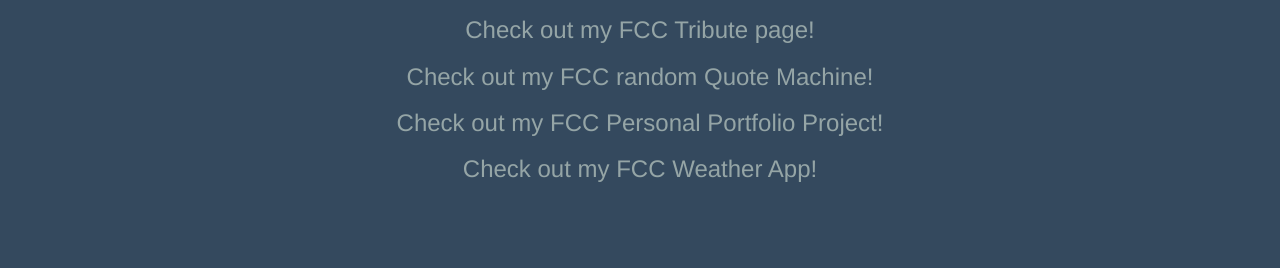
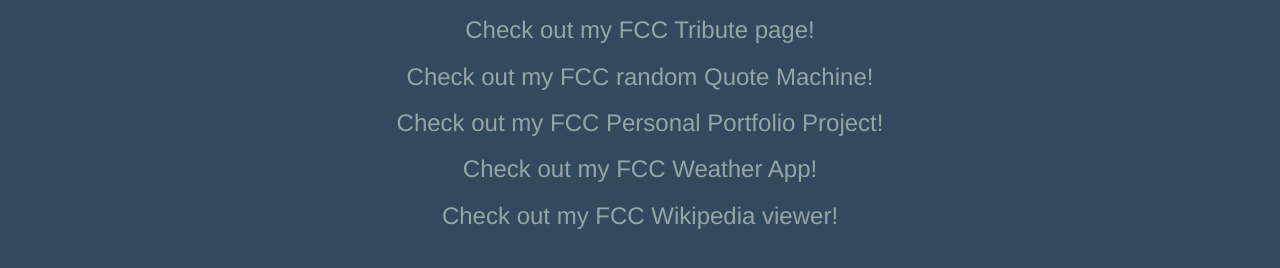
Before and after one commit to DrewPratt/DrewPratt.github.io, a plain HTML site: page index.html in a window 1280 px wide. Shown: the part 112-380 px from the top of the page. Drawn offline with nearby package versions, Linux system fonts and the light colour scheme.

Commit message:
Added link
link for Wikipedia viewer project added.

```diff
--- a/index.html
+++ b/index.html
@@ -22,5 +22,6 @@
         <div> <h3><a href="https://drewpratt.github.io/FCC-Projects/free-code-camp-random-quote-machine/" target="blank">Check out my FCC random Quote Machine!</a></h3> </div>
         <div> <h3><a href="https://drewpratt.github.io/FCC-Projects/freecodecamp-build-a-personal-portfolio-page-1-1/" target="blank">Check out my FCC Personal Portfolio Project!</a> </h3></div>
         <div> <h3><a href="https://drewpratt.github.io/FCC-Projects/Freecodecamp-Weather-app/" target="blank">Check out my FCC Weather App!</a></h3> </div>
+        <div> <h3><a href="https://drewpratt.github.io/FCC-Projects/Wikipedia-viewer/" target="blank">Check out my FCC Wikipedia viewer!</a></h3></div>
     </div>
 </body>
```
